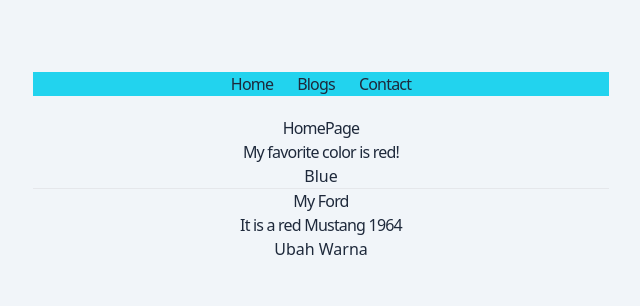
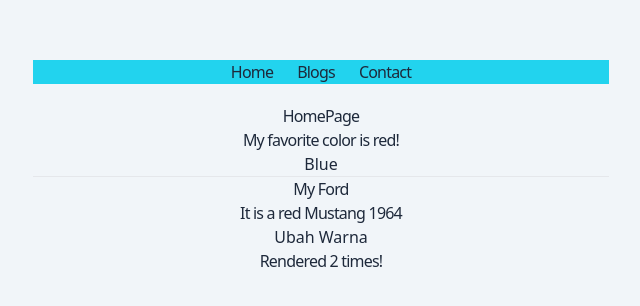
Before and after one commit to komarnetwork/learn-react, a React (Vite) app: page / in a window 1280 px wide. Shown: the part 234-540 px from the top of the page, without its empty margins (319-959 px from the left). Built offline with nearby package versions, Linux system fonts and the light colour scheme.

Commit message:
useEffect Timer

```diff
--- a/src/App.jsx
+++ b/src/App.jsx
@@ -20,6 +20,7 @@ import Blogs from './pages/Blogs'
 import Contact from './pages/Contact'
 import NoPage from './pages/NoPage'
 import FavoriteColor from './components/FavoriteColor'
+import Timers from './components/Timer'
 // function MissedGoal() {
 //   return <h1>MISSED !</h1>
 // }
@@ -111,6 +112,7 @@ function App() {
           </Routes>
 
           <FavoriteColor />
+          <Timers />
         </div>
       </div>
     </>
--- /dev/null
+++ b/src/components/Timer.jsx
@@ -0,0 +1,19 @@
+import { useState, useEffect } from 'react'
+
+function Timers() {
+  const [count, setCount] = useState(0)
+
+  useEffect(() => {
+    setTimeout(() => {
+      setCount((count) => count + 1)
+    }, 1000)
+  }, [])
+
+  return (
+    <>
+      <h1>Rendered {count} times!</h1>
+    </>
+  )
+}
+
+export default Timers
```
